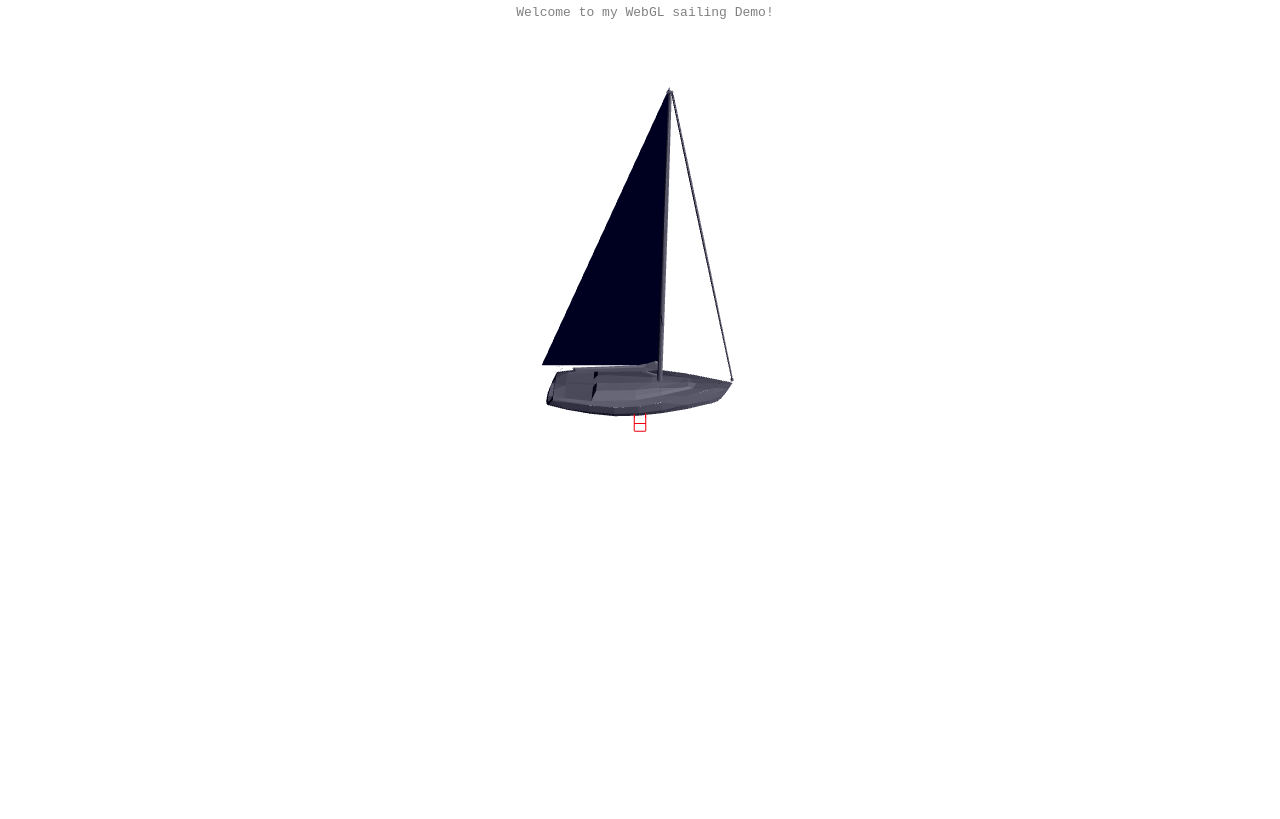
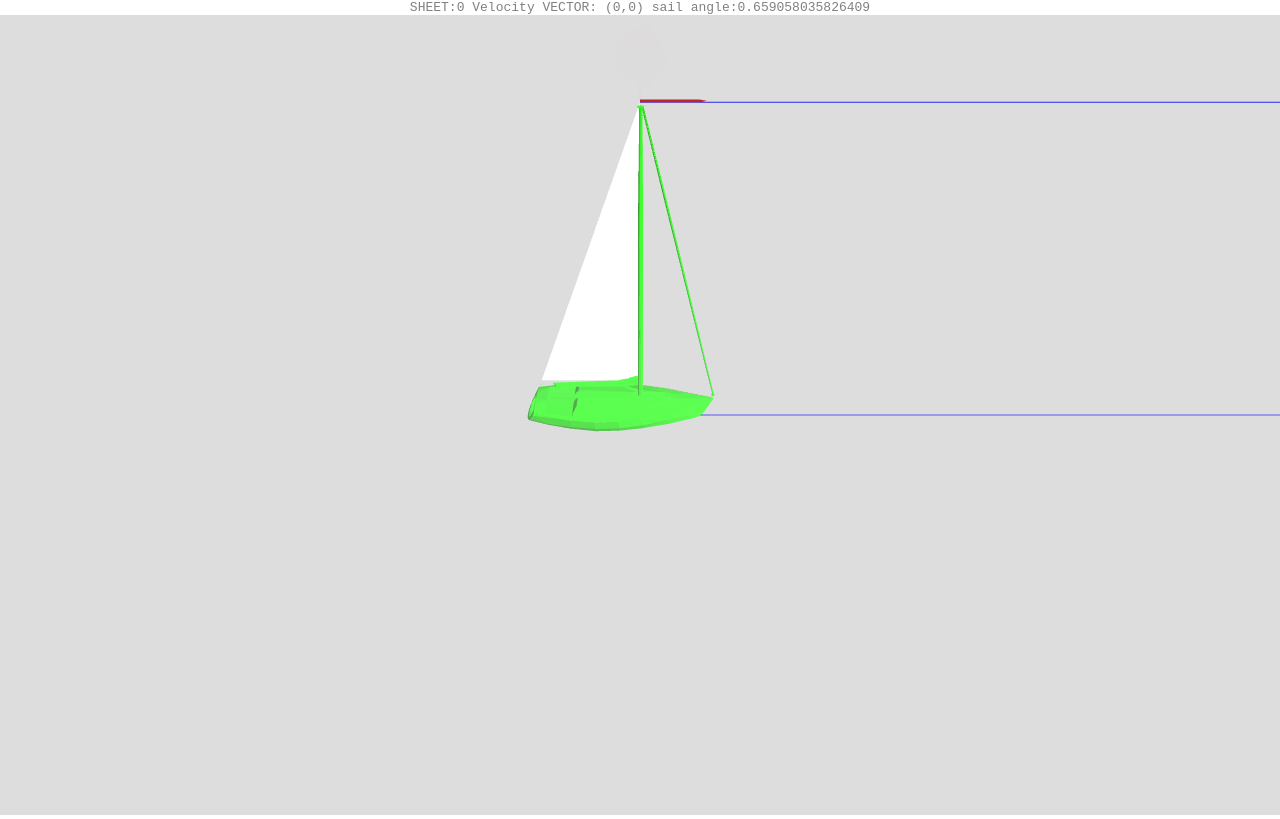
Before and after one commit to countable/webgl-sail, a plain HTML site: page index.html in a window 1280 px wide. Drawn offline with Linux system fonts and the light colour scheme.

Commit message:
sail and flag animation

```diff
--- a/index.html
+++ b/index.html
@@ -33,7 +33,7 @@
     <body>
 
         <div id="container"></div>
-        <div id="info"> Welcome to my WebGL sailing Demo! </div>
+        <div id="debug"> </div>
 
         <div id = "infobar" > </div>
 
--- a/main.js
+++ b/main.js
@@ -1,6 +1,6 @@
 
 var Wind = function(x,z) {
-    this.direction = new THREE.Vector3(x,0,z);
+    this.direction = new THREE.Vector3(x,pi/2,z);
     this.getAngle = function () {
         return Math.atan2(this.direction.z, this.direction.x);
     }
@@ -8,6 +8,49 @@ var Wind = function(x,z) {
         return Math.sqrt(Math.pow(this.direction.x,2) + Math.pow(this.direction.z, 2));
     }
 }
+
+var Flag = function () {
+
+	var scope = this;
+    scope.vertices = [];
+    scope.faces = [];
+
+	THREE.Geometry.call( this );
+
+	/*
+	v(   0,   15.25,   2 );
+	v(   0,   15,  2 );
+	v(   0,   15,   0 );
+	v(   0,   15.25,  0);
+	v(   0,   15.125, 2.25);
+	*/
+	v(   0,   0.25,   2 );
+	v(   0,   0,  2 );
+	v(   0,   0,   0 );
+	v(   0,   0.25,  0);
+	v(   0,   0.125, 2.25);
+
+	f3( 2, 3, 0 );
+	f3( 0, 1, 2 );
+	f3( 1, 0, 4 );
+	console.log (this);
+	this.computeCentroids();
+	this.computeFaceNormals();
+
+	function v( x, y, z ) {
+
+		scope.vertices.push( new THREE.Vertex( new THREE.Vector3( x, y, z ) ) );
+
+	}
+
+	function f3( a, b, c ) {
+
+		scope.faces.push( new THREE.Face3( a, b, c ) );
+
+	}
+}
+Flag.prototype = new THREE.Geometry();
+Flag.prototype.constructor = Flag;
 
 var Sail = function () {
 
@@ -17,9 +60,11 @@ var Sail = function () {
 
 	THREE.Geometry.call( this );
 
-	v(   0,   2.5,   1 );
+	v(   0,   15,  0 );
 	v(   0,   2.5,   -5 );
-	v(   0,   15,  1 );
+	v(   0,   2.5,   0 );
+
+
 
 	f3( 0, 1, 2 );
 
@@ -100,34 +145,72 @@ var Ship = function () {
     this.velocity = new THREE.Vector3(0,0,0);
     this.rotation = new THREE.Vector3(0,0,0);
 
-    _acceleration = new THREE.Vector3();
-    _direction = new THREE.Vector3();
-    awAngle = new THREE.Vector3();
-    _sailAngle = 0;
-    _boatAngle = 0;
+    var _acceleration = new THREE.Vector3(),
+    _direction = new THREE.Vector3(),
+    awAngle = new THREE.Vector3(),
+     _sailAngle = 0,
+	_boatAngle = 0,
+	_boom=5,//boom length
+	_sheet = 0; // a number from 0 to 1
+
     this.speed = 0;
-    that = this;
+    var that = this;
 
+	this.get_apparent_wind = function () {
+		return new THREE.Vector3(
+			wind.direction.x - this.velocity.x, 0, wind.direction.y - this.velocity.y
+		);
+
+	}
     this.set_up_model = function () {
 
-        this.mesh = new THREE.Mesh(new Boat(), new THREE.MeshLambertMaterial( { color: 0xffffff, shading: THREE.FlatShading } ) );
+        this.mesh = new THREE.Mesh(new Boat(), new THREE.MeshLambertMaterial( { color: 0xff000, shading: THREE.FlatShading } ) );
         this.mesh.position.x = 0;
         this.mesh.position.y = 0;
         this.mesh.position.z = 50;
+		this.mesh.add(new THREE.Axes());
         this.mesh.rotation.y = pi;
 
         this.mesh.scale.x = this.mesh.scale.y = this.mesh.scale.z = 5;
 
-    }
+    };
 
     this.getBoatAngle = function () {
         return _boatAngle;
-    }
+    };
+
+	this.getSailAngle = function () {
+
+		var  m=_boom/2, //boom pulley position
+			y=1, // boom height
+			L=_boom*2; //sheet rope length
+
+		return Math.atan( ( Math.sqrt(
+
+			Math.pow(
+				(L - _sheet*3 ) / ( 2+ ( (_boom - m) / _boom ) ),2
+			) - Math.pow(y,2)
+
+		) / _boom ) );
+
+	};
+
+	this.getSailDirection = function(){
+		var theta = this.getSailAngle();
+		return new THREE.Vector3(Math.acos(theta)*_boom , Math.asin(theta)*_boom , 0);
+	};
 
     this.run = function () {
-        this.checkBounds();
+        //this.checkBounds();
         this.move();
     };
+
+	this.debug = function(extras) {
+		s = ''
+		s = 'SHEET:'+_sheet+" Velocity VECTOR: ("+this.velocity.x+","+this.velocity.z+")"+
+			" sail angle:"+this.getSailAngle();
+		document.getElementById('debug').innerHTML=s;
+	};
 
     this.speedup = function (delta) {
         //   while(that.POFS != "Irons") {
@@ -152,9 +235,10 @@ var Ship = function () {
     };
 
     this.sheet = function (delta) {
-        while (_sailAngle <= pi / 2 && _sailAngle >= pi / 12) {
-            _sailAngle = that.getRot(_sailAngle + delta)
-        }
+	    if (!delta) return _sheet;
+        _sheet += delta;
+		if(_sheet>1) _sheet = 1
+		if(_sheet<0) _sheet = 0
     };
     this.move = function () {
 
@@ -165,7 +249,7 @@ var Ship = function () {
         this.velocity.x = Math.cos(_boatAngle) * this.speed;
         this.velocity.z = Math.sin(_boatAngle) * this.speed;
         //TODO ADD WIND VELOCITY!
-        console.log ('moving',this.velocity.x,this.velocity.z);
+
         this.position.addSelf(this.velocity);
         // }
     };
@@ -178,7 +262,7 @@ var Ship = function () {
     };
 }
 
-var camera, scene, renderer, boat, windvale, ship, wind, sail;
+var camera, scene, renderer, boat, ship, wind, sail, flag;
 
 var stats;
 
@@ -196,21 +280,23 @@ function init() {
     scene = new THREE.Scene();
 
     //Lights
-    scene.add( new THREE.AmbientLight( 0x00020 ) );
+    scene.add( new THREE.AmbientLight( 0x888888 ) );
     var directionalLight = new THREE.DirectionalLight( 0xffffff );
     directionalLight.position.set(1, 1, 1).normalize();
     this.scene.add( directionalLight );
 
+	//Fog
+
+	scene.fog = new THREE.FogExp2( 0xdddddd, 0.005 );
+
     //Models
-    windvale = new THREE.Mesh(new THREE.CubeGeometry(3, 3, 20), new THREE.MeshBasicMaterial({
-        color: 0xff0000e,
-        wireframe: true
-    }));
-    scene.add(windvale);
+
+
 
     ship = new Ship();
     ship.set_up_model();
     scene.add( ship.mesh );
+	ship.mesh.matrix.setRotationFromEuler(ship.mesh.rotation);
 
     sail = new THREE.Mesh(new Sail(), new THREE.MeshLambertMaterial( { color: 0xffffff, shading: THREE.FlatShading } ) );
     sail.position.x = 0;
@@ -222,14 +308,28 @@ function init() {
     sail.doubleSided = true;
     scene.add( sail );
 
+
+    flag = new THREE.Mesh(new Flag(), new THREE.MeshLambertMaterial( { color: 0xff0000, shading: THREE.FlatShading } ) );
+	flag.add(new THREE.Axes());
+	ship.mesh.matrix.setRotationFromEuler(ship.mesh.rotation);
+    flag.position.x = 0;
+    flag.position.y = 0;
+    flag.position.z = 50;
+    flag.rotation.y = pi;
+
+    flag.scale.x = flag.scale.y = flag.scale.z = 5;
+    flag.doubleSided = true;
+    scene.add( flag );
+
     wind = new Wind(1,0);
-
+	console.log(wind.direction);
+    console.log(ship.mesh.rotation);
     ocean = new THREE.Mesh( new THREE.PlaneGeometry( 200, 200 ),
         new THREE.MeshLambertMaterial( { color: 0xffffff, shading: THREE.FlatShading } ) );
     ocean.rotation.x = -pi / 2 ;
     //scene.add( ocean );
 
-    renderer = new THREE.WebGLRenderer({antialias: true});
+    renderer = new THREE.WebGLRenderer({antialias: true, clearColor:0xdddddd, clearAlpha: 1});
     // renderer.autoClear = false;
     renderer.setSize(window.innerWidth, window.innerHeight);
     document.addEventListener('keydown', onKey, false);
@@ -247,11 +347,11 @@ function return2br(dataStr) {
 function onKey(event) {
     if (event.which == 38) {
         ship.sheet(pi / 12)
-        ship.speedup(1);
+        //ship.speedup(1);
     }
     if (event.which == 40) {
-        ship.sheet(-pi / 12)
-        ship.speedup(-0.3);
+        ship.sheet(-pi / 24)
+        //ship.speedup(-0.3);
     }
     if (event.which == 37) {
         ship.turn(-0.05);
@@ -270,6 +370,7 @@ function animate() {
 function render() {
     //pofs = Utils.angle2pofs(wind.getAngle(), ship.getBoatAngle());
 
+
     ship.mesh.rotation.y = -ship.getBoatAngle() + pi / 2;
     ship.mesh.position.x = ship.position.x;
     ship.mesh.position.z = ship.position.z;
@@ -277,7 +378,16 @@ function render() {
     sail.position.x = ship.mesh.position.x;
     sail.position.y = ship.mesh.position.y;
     sail.position.z = ship.mesh.position.z;
-    sail.rotation = ship.mesh.rotation;
+
+    sail.rotation.x = ship.mesh.rotation.x;
+	sail.rotation.y = ship.mesh.rotation.y+Math.sin(ship.sheet());
+	sail.rotation.z = ship.mesh.rotation.z;
+
+    flag.position.x = ship.mesh.position.x;
+    flag.position.y = ship.mesh.position.y+5*15;
+    flag.position.z = ship.mesh.position.z;
+
+    flag.rotation = wind.direction;
 
     camera.position.x = ship.mesh.position.x;
     camera.position.z = 100 //ship.mesh.position.z;
@@ -285,8 +395,7 @@ function render() {
     camera.lookAt(ship.mesh.position);
 
     ship.run();
-    color = ship.mesh.materials[0].color;
-    color.r = color.g = color.b = (500 - ship.mesh.position.z) / 1000;
+	ship.debug();
 
     renderer.render(scene, camera);
 }
--- a/physics.js
+++ b/physics.js
@@ -25,13 +25,14 @@ Physics = new function () {
         return va_wind;
     }
     //Finds force of foil :
-    //Where F is lift vector of foil, L is total lift force, Fd is drag vector of sail, Bd is drag of boat (not considering foil drag),p is density of air, v is velocity of APPARENT wind, m is mass of boat
-    this.a_foil = function (type, F, p, A, C, v) {
+    //Where F is lift vector of foil, L is total lift force, Fd is drag vector of sail,
+	//Bd is drag of boat (not considering foil drag),p is density of air, v is velocity of APPARENT wind, m is mass of boat
+    this.a_foil = function (type, p, A, C, v) {
         var D, L;
-        if (type == "Aero") {
+        //if (type == "Aero") {
             L.z = 1 / 2(pa * A * C * (v) ^ 2);
             A.x = -1 / 2(pa * A * C * (v) ^ 2);
-        } //else if (type == "Hydro") {
+         //else if (type == "Hydro") {
         //L
         //}
     };
```
Also changed, not shown: boat.js, laser.mtl (added), laser.obj (added).
